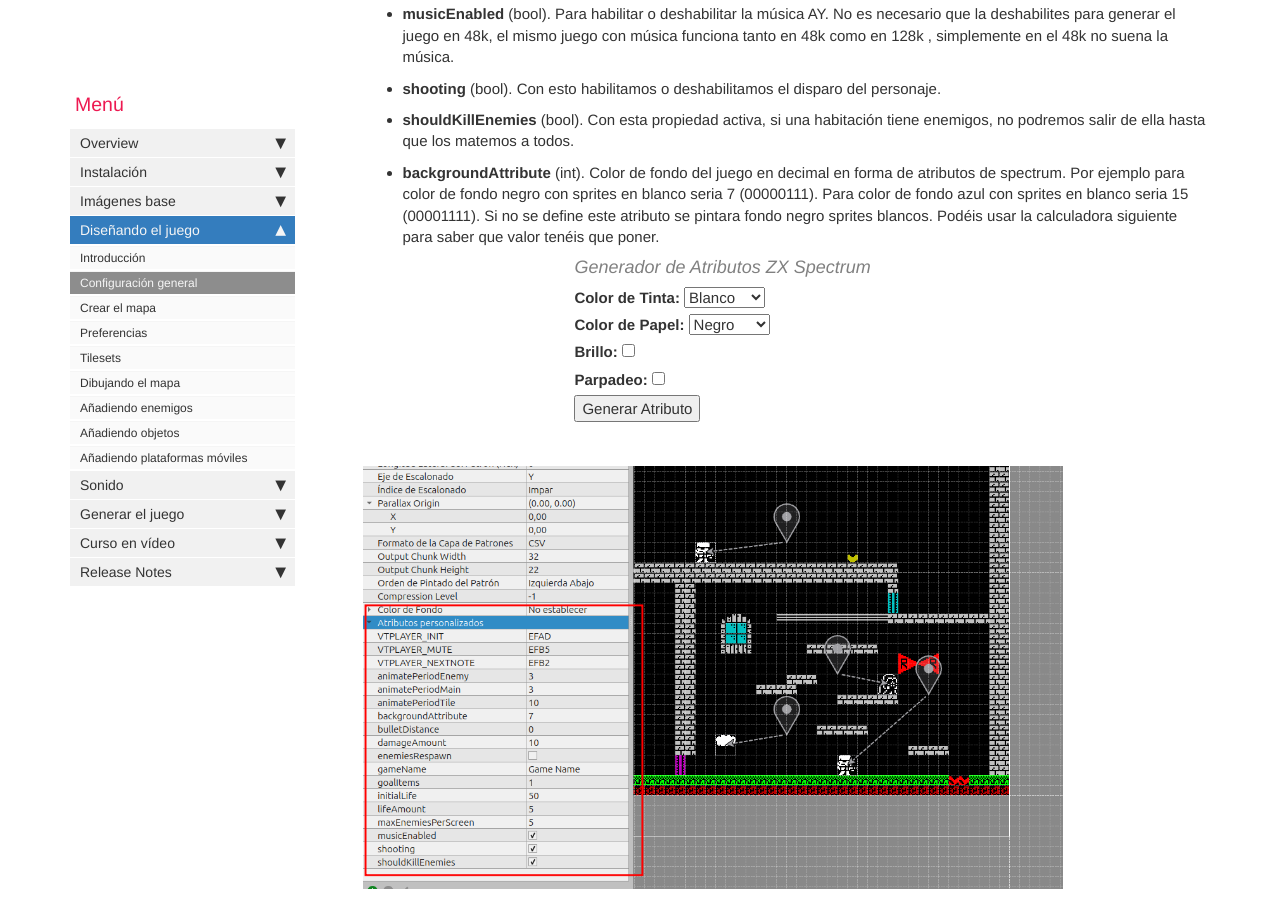
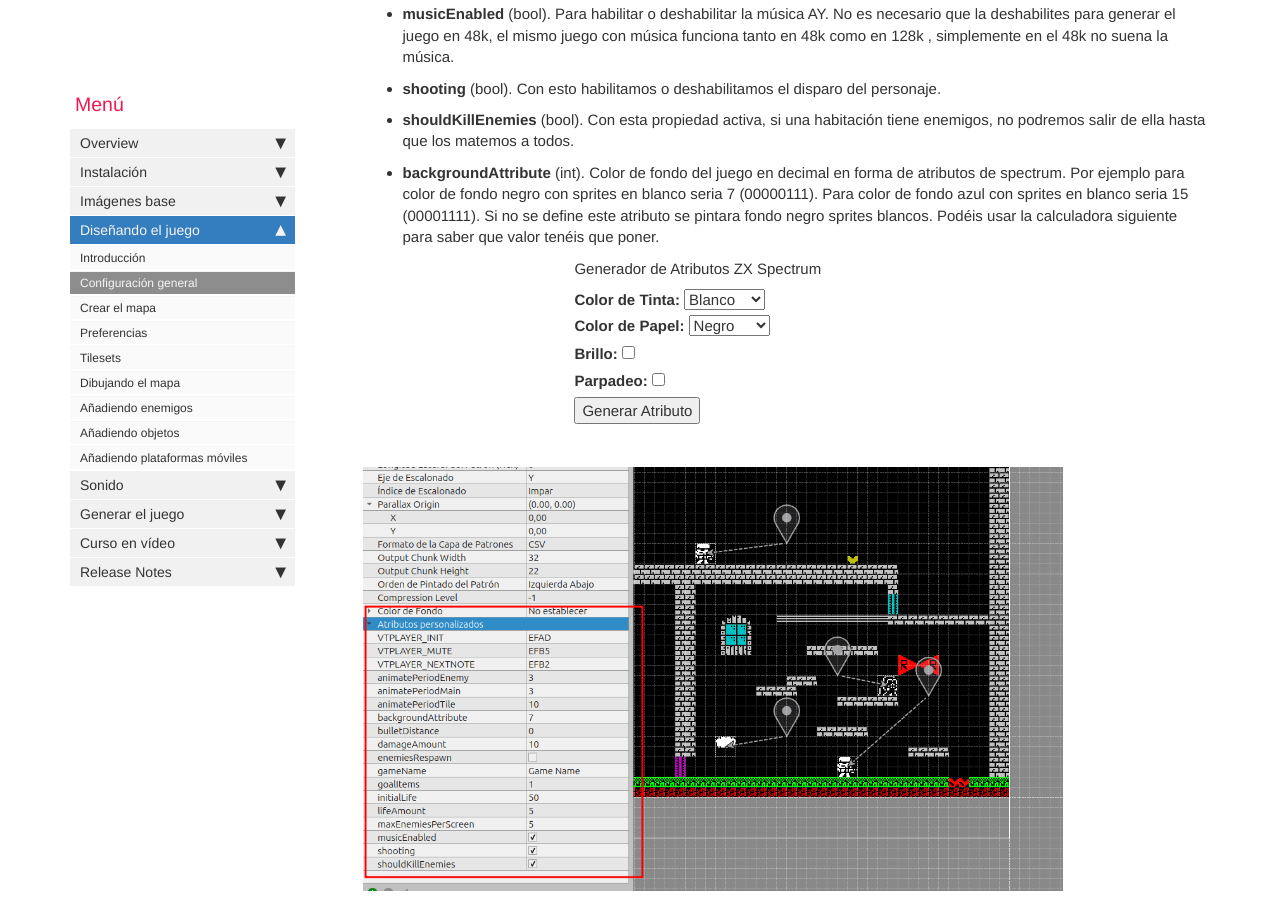
Before and after one commit to rtorralba/zx-game-maker-www, a Jekyll site: the page built from pages/mydoc/mydoc_tiled_general_configuration.md, in a window 1280 px wide and 900 px high, scrolled down 790 px. Built offline with Jekyll 4.4.1, drawn with Linux system fonts in a browser that asks for light colours; comment, search, counter and statistics services are not loaded.

Commit message:
remove subtitle

```diff
--- a/pages/mydoc/mydoc_tiled_general_configuration.md
+++ b/pages/mydoc/mydoc_tiled_general_configuration.md
@@ -32,7 +32,7 @@
 * **backgroundAttribute** (int). Color de fondo del juego en decimal en forma de atributos de spectrum. Por ejemplo para color de fondo negro con sprites en blanco seria 7 (00000111). Para color de fondo azul con sprites en blanco seria 15 (00001111). Si no se define este atributo se pintara fondo negro sprites blancos. Podéis usar la calculadora siguiente para saber que valor tenéis que poner.
 
 <div style="margin: auto; width: 50%">
-    <h4>Generador de Atributos ZX Spectrum</h4>
+    <p>Generador de Atributos ZX Spectrum</p>
     <form id="attributeForm">
         <label for="inkColor">Color de Tinta:</label>
         <!-- Añadir color en cada opcion del select -->
```
